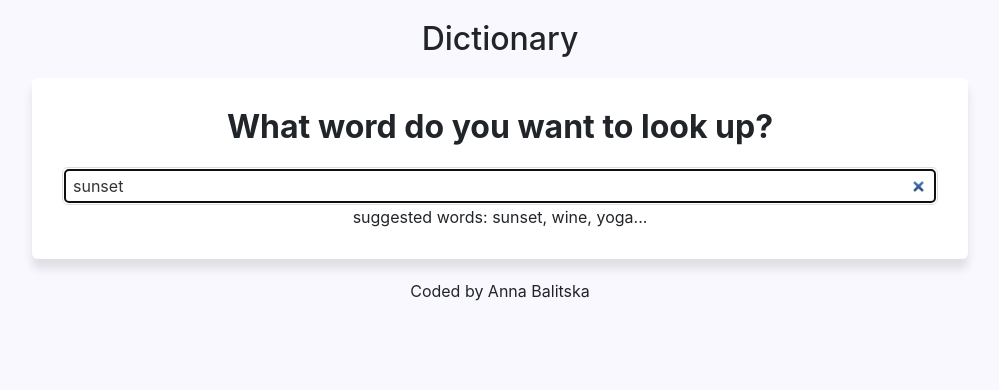
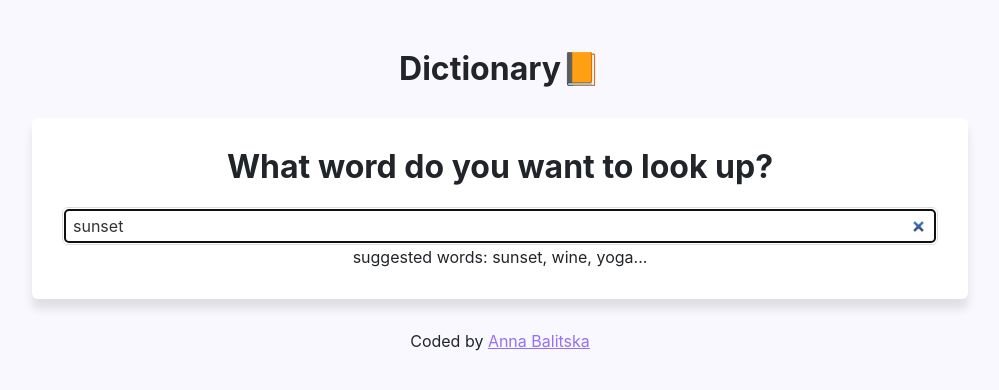
Before and after one commit to AnniLix/dictionary-app, a React (Create React App) app: page / in a window 1280 px wide. Shown: the top 390 px of the page, without its empty margins (140-1139 px from the left). Built offline with nearby package versions, Linux system fonts and the light colour scheme; no server answers.

Commit message:
Improved styling

```diff
--- a/src/App.css
+++ b/src/App.css
@@ -7,3 +7,7 @@
 a {
   color: #9670f4;
 }
+
+.app-footer {
+  margin: 30px 0;
+}
--- a/src/App.js
+++ b/src/App.js
@@ -5,11 +5,20 @@ function App() {
   return (
     <div className="App">
       <div className="container">
-        <h2 className="headerName">Dictionary</h2>
+        <h2 className="headerName">Dictionary📙</h2>
         <main>
-          <Dictoinary defaultKeyword="sunset"/>
+          <Dictoinary defaultKeyword="sunset" />
         </main>
-        <footer className='app-footer'>Coded by Anna Balitska</footer>
+        <footer className="app-footer">
+          Coded by {""}
+          <a
+            href="https://www.linkedin.com/in/anna-balitska-234367242/"
+            target="_blank"
+            rel="noreferrer"
+          >
+            Anna Balitska
+          </a>
+        </footer>
       </div>
     </div>
   );
--- a/src/Dictionary.css
+++ b/src/Dictionary.css
@@ -3,7 +3,8 @@
 }
 
 .headerName {
-  margin: 20px 0;
+  margin: 50px 0px 30px 0;
+  font-weight: bold;
 }
 
 .Dictionary {
```
